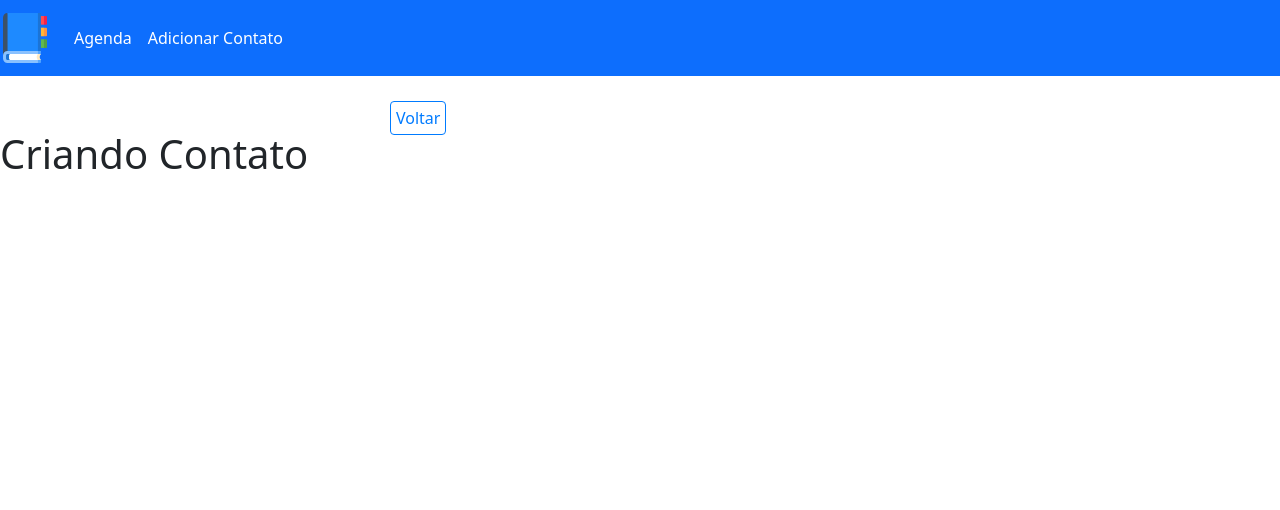
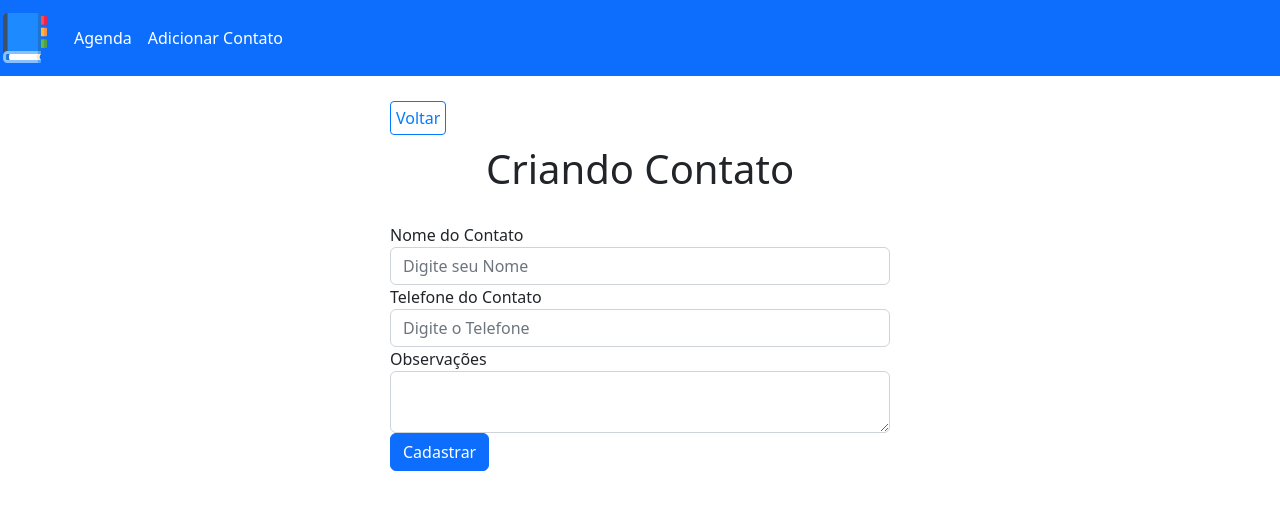
Before and after one commit to william-oliveira-sena/curso_php, a PHP site: page /create.php in a window 1280 px wide. Shown: the top 510 px of the page. Run offline with PHP 8.4, Linux system fonts and the light colour scheme; tables that the repository leaves empty or names only in its code hold one stand-in row (values such as "Sample post").

Commit message:
Finalizando projeto Agenda

```diff
--- a/17_Projeto_Agenda/config/process.php
+++ b/17_Projeto_Agenda/config/process.php
@@ -5,6 +5,95 @@
     include_once("connection.php");
     include_once("url.php");
 
+    $data = $_POST;
+
+    //modificaçõa de dados
+    if(!empty($data)){
+
+
+
+        //criando contato
+
+        if($data["type"] === "create"){
+            $name = $data["name"];
+            $phone = $data["fone"];
+            $observation = $data["observation"];
+
+            $query = "INSERT INTO contacts (name,phone, observations) VALUES (:name,:phone,:observation)";
+    $smtp = $conn->prepare($query);
+    $smtp->bindParam(":name", $name);
+    $smtp->bindParam(":phone", $phone);
+    $smtp->bindParam(":observation", $observation);
+
+    try{
+
+        $smtp->execute();
+        $_SESSION["msg"] = "Contato criado com sucesso!";
+
+
+
+    }catch(PDOException $e){
+        //erro na conexão
+        $error = $e->getMessage();
+        echo "erro: $error";
+    }
+        }else if($data["type"] === "edit"){
+
+            $name= $data["name"];
+            $phone = $data["fone"];
+            $observations = $data["observation"];
+            $id = $data["id"];
+
+            $query= "UPDATE contacts SET name = :name, phone = :phone, observations = :observations WHERE id = :id";
+
+            $smtp = $conn-> prepare ($query);
+
+            $smtp->bindParam(":name", $name);
+            $smtp->bindParam(":phone", $phone);
+            $smtp->bindParam(":observations", $observations);
+            $smtp->bindParam(":id", $id);
+
+        try{
+
+            $smtp->execute();
+            $_SESSION["msg"] = "Contato atualizado com sucesso!";
+
+
+
+        }catch(PDOException $e){
+            //erro na conexão
+            $error = $e->getMessage();
+            echo "erro: $error";
+        }
+
+        }else if($data["type"] === "deletar"){
+            $id = $data["id"];
+
+
+            $query = "DELETE FROM contacts WHERE id = :id";
+            $smtp = $conn->prepare($query);
+            $smtp->bindParam(":id", $id);
+
+
+            try{
+
+                $smtp->execute();
+                $_SESSION["msg"] = "Contato removido com sucesso!";
+
+
+
+            }catch(PDOException $e){
+                //erro na conexão
+                $error = $e->getMessage();
+                echo "erro: $error";
+            }
+        }
+
+    //redirect header
+
+    header("Location:" . $BASE_URL . "../index.php");
+    //seleção de dados
+    }else{
         $id;
 
         if(!empty($_GET)){
@@ -37,3 +126,8 @@
 
             $contacts = $stmt->fetchAll();
         }
+
+    }
+
+    //fechar conexão
+    $conn = null;
--- a/17_Projeto_Agenda/create.php
+++ b/17_Projeto_Agenda/create.php
@@ -2,9 +2,31 @@
     include_once("templates/header.php");
 
 ?>
- <?php include_once("templates/backbtn.html"); ?>
 
-    <h1>Criando Contato</h1>
+
+    <div class="container">
+         <?php include_once("templates/backbtn.html"); ?>
+         <h1 id="main-title">Criando Contato</h1>
+
+         <form id="create-form" action="<?= $BASE_URL ?>config/process.php" method="POST">
+            <input type="hidden" name="type" value="create">
+            <div class="form-group">
+                <label for="name"> Nome do Contato</label>
+                <input type="text" class="form-control" id="name" name="name" placeholder="Digite seu Nome" required>
+            </div>
+            <div class="form-group">
+                <label for="fone"> Telefone do Contato</label>
+                <input type="text" class="form-control" id="fone" name="fone" placeholder="Digite o Telefone" required>
+            </div>
+            <div class="form-group">
+                <label for="observation">Observações</label>
+                <textarea type="text" class="form-control" id="observation" name="observation" placeholder="Digite as observações"> </textarea>
+            </div>
+            <div>
+            <button type="submit" class="btn btn-primary"> Cadastrar</button>
+            </div>
+         </form>
+    </div>
 
 
 <?php
--- a/17_Projeto_Agenda/css/style.css
+++ b/17_Projeto_Agenda/css/style.css
@@ -41,6 +41,10 @@
     color:#bd2130;
 
 }
+.delete-form {
+    display: inline-block;
+}
+
 .delete-btn{
     background-color: transparent;
     border: none;
@@ -93,3 +97,18 @@
 #back-link:hover{
     text-decoration: none;
 }
+
+/* CREATE FORM*/
+
+#create-form, #edit-form{
+    max-width: 500px;
+    margin: 0 auto;
+}
+
+/*MOBILE*/
+@media(max-width: 480px){
+
+    #home-link {
+        display: none;
+    }
+}
--- a/17_Projeto_Agenda/templates/header.php
+++ b/17_Projeto_Agenda/templates/header.php
@@ -38,7 +38,7 @@
             <div>
                 <div class="navbar-nav">
                     <a class="nav-link active" id="home-link" href="<?= $BASE_URL ?>index.php">Agenda</a>
-                    <a class="nav-link active" id="home-link" href="<?= $BASE_URL ?>create.php">Adicionar Contato</a>
+                    <a class="nav-link active"  href="<?= $BASE_URL ?>create.php">Adicionar Contato</a>
                 </div>
 
             </div>
```
Also changed, not shown: 17_Projeto_Agenda/edit.php (added, +37 -0 lines), 17_Projeto_Agenda/index.php (+6 -2 lines). Lines whose indentation alone changed are shown as unchanged.
